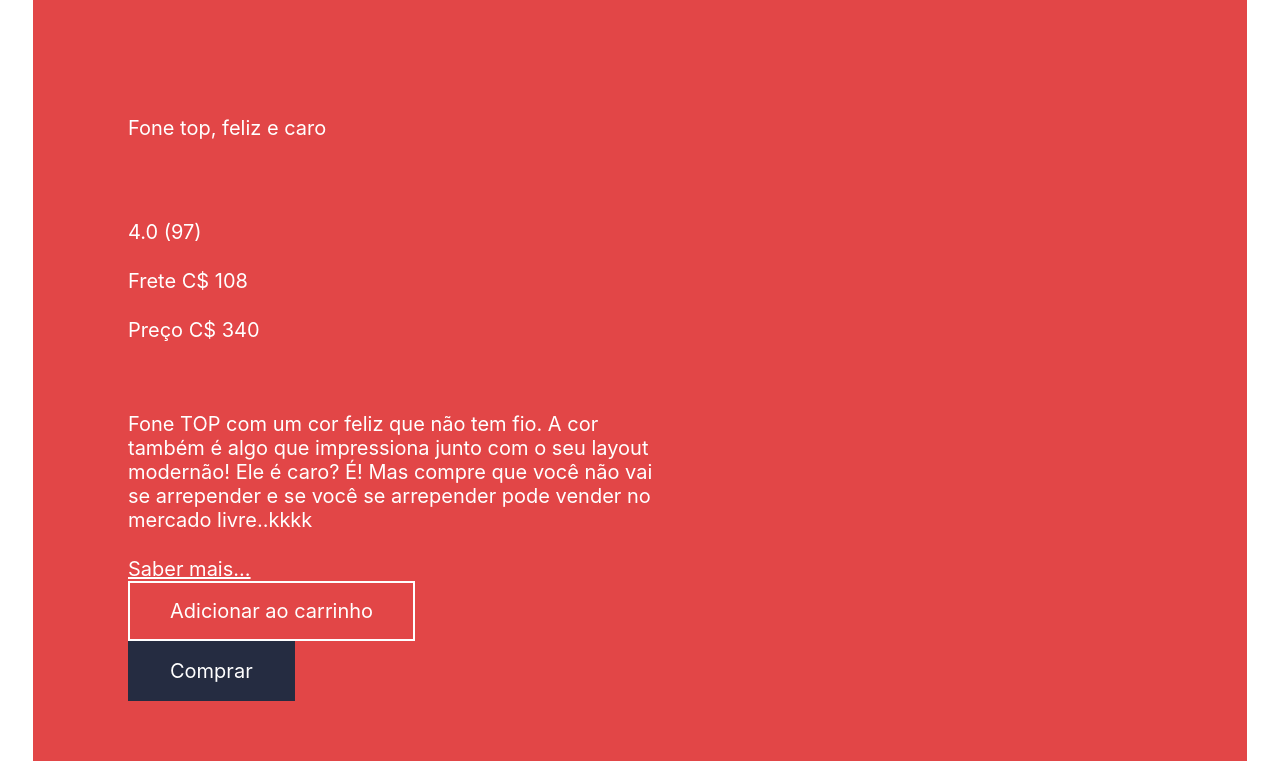
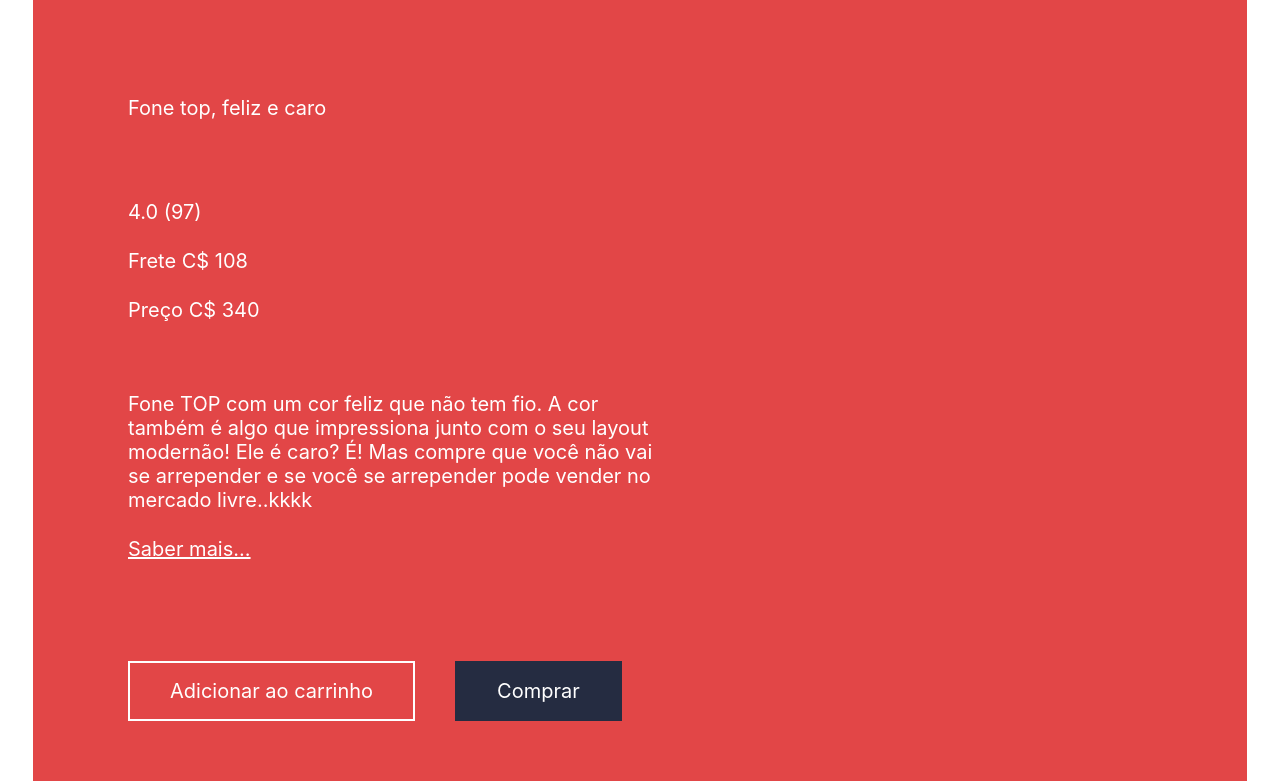
Before and after one commit to isaquepereira/loja-fone, a plain HTML site: page index.html in a window 1280 px wide. Shown: the part 79-860 px from the top of the page. Drawn offline with Linux system fonts and the light colour scheme.

Commit message:
Desafio Intermediário

```diff
--- a/css/container-store.css
+++ b/css/container-store.css
@@ -38,3 +38,12 @@
 .description {
   margin-bottom: 25px;
 }
+
+.productActions {
+  margin-top: 100px;
+}
+
+.productActions dd {
+  float: left;
+  margin-right: 40px;
+}
```
